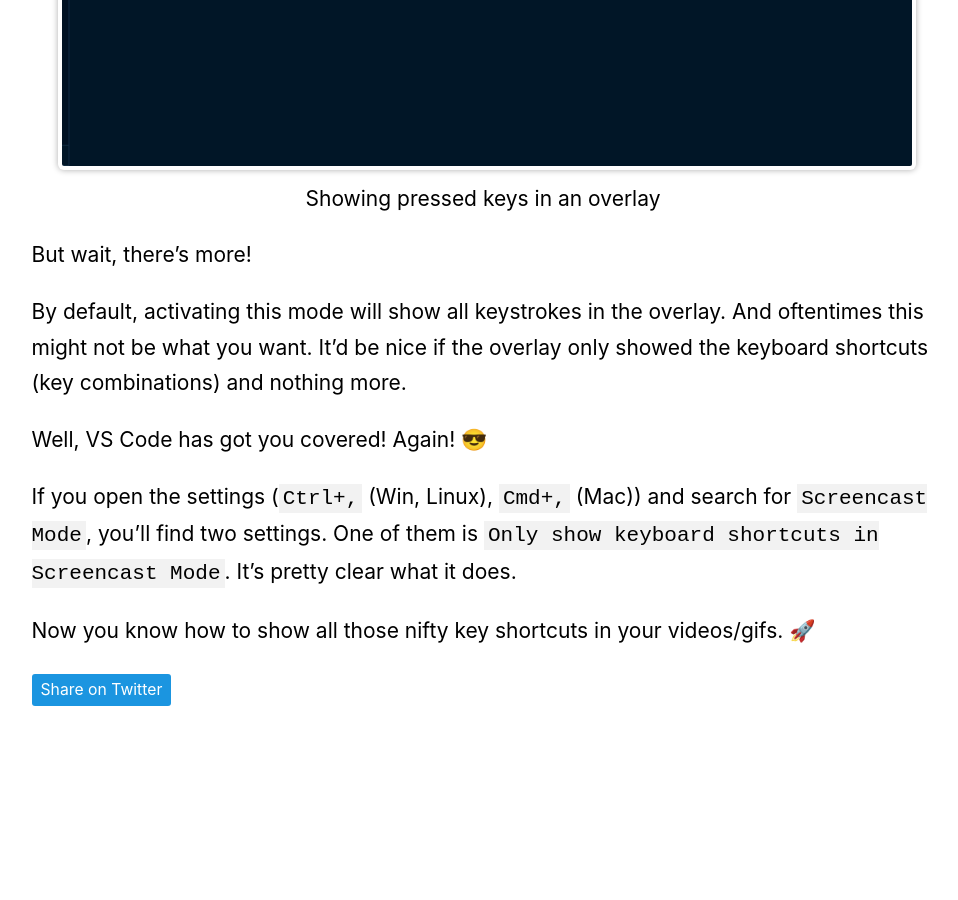
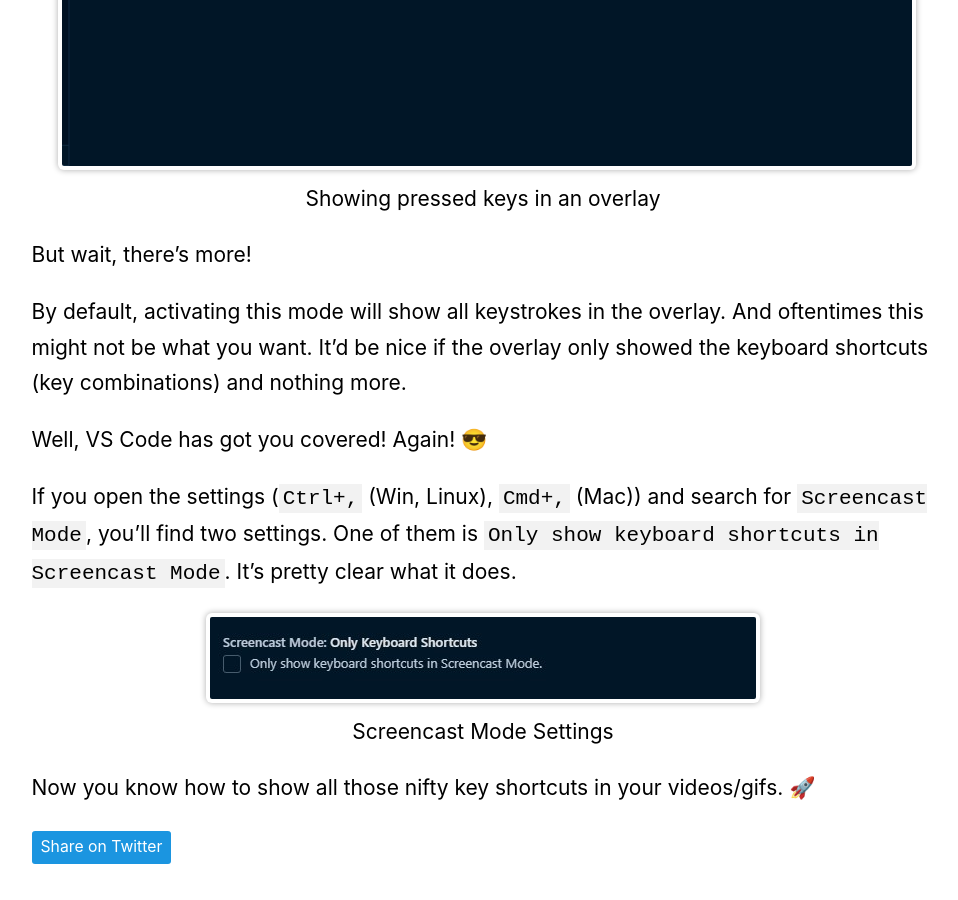
Before and after one commit to dzhavat/dzhavat.github.io, a Jekyll site: the page built from _posts/2019-09-18-screencast-mode-in-vs-code.md, in a window 1280 px wide and 900 px high, scrolled down 1455 px. Shown: the whole window, without its empty margins (157-1115 px from the left). Built offline with Jekyll 4.4.1, drawn with Linux system fonts in a browser that asks for light colours; our own code applies the rules of GitHub Pages for plain Markdown files; before the commit the page ends 2198 px from its top, so only the background shows below that.

Commit message:
Update post

```diff
--- a/_posts/2019-09-18-screencast-mode-in-vs-code.md
+++ b/_posts/2019-09-18-screencast-mode-in-vs-code.md
@@ -28,4 +28,9 @@ Well, VS Code has got you covered! Again! 😎
 
 If you open the settings (`Ctrl+,` (Win, Linux), `Cmd+,` (Mac)) and search for `Screencast Mode`, you’ll find two settings. One of them is `Only show keyboard shortcuts in Screencast Mode`. It’s pretty clear what it does.
 
+<figure>
+  <img src="/assets/img/2019/09/18/screencast-mode-settings.jpg" alt="Screencast Mode Settings">
+  <figcaption>Screencast Mode Settings</figcaption>
+</figure>
+
 Now you know how to show all those nifty key shortcuts in your videos/gifs. 🚀
```
Also changed, not shown: assets/img/2019/09/18/screencast-mode-settings.jpg (added).
